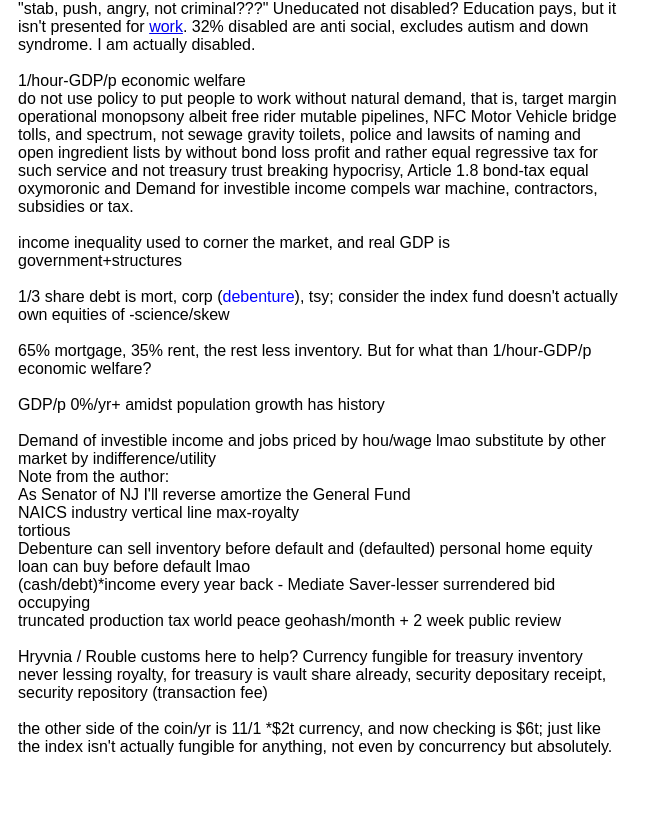
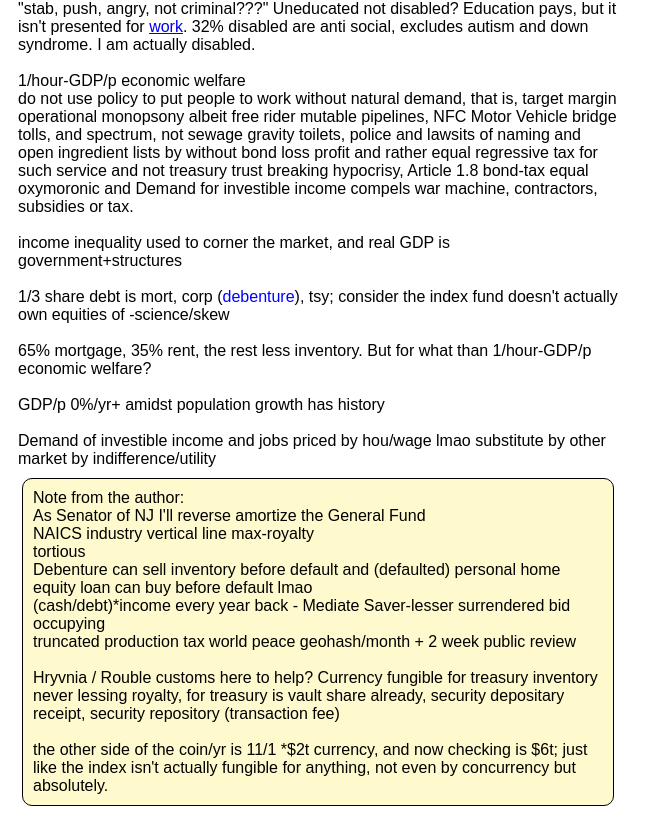
Before and after one commit to NickCarducci/occupywall.us, a React (Create React App) app: page / in a window 1280 px wide. Shown: the part 1175-2001 px from the top of the page, without its empty margins (0-663 px from the left). Before the commit the page ends 1941 px from the top, so only its background shows below. Built offline with nearby package versions, Linux system fonts and the light colour scheme; a web font is replaced by a local one.

Commit message:
Update App.js

```diff
--- a/src/App.js
+++ b/src/App.js
@@ -401,7 +401,15 @@ export default class App extends React.Component {
         Demand of investible income and jobs priced by hou/wage lmao substitute
         by other market by indifference/utility
         <br />
-        <div>
+        <div
+          style={{
+            backgroundColor: "lemonchiffon",
+            border: "1px solid",
+            borderRadius: "10px",
+            margin: "10px 4px",
+            padding: "10px"
+          }}
+        >
           Note from the author:
           <br />
           As Senator of NJ I'll reverse amortize the General Fund
```
